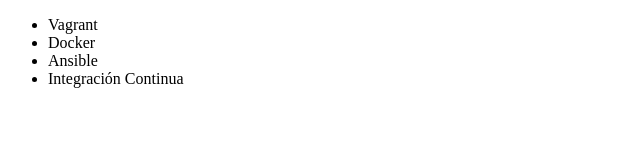
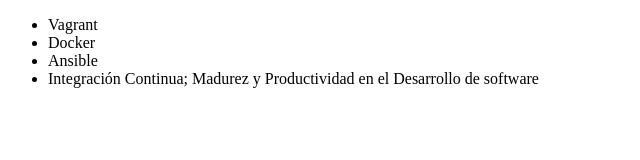
Before and after one commit to LuisRangelO/alura-git, a plain HTML site: page Index.html in a window 1280 px wide. Shown: the whole page, without its empty margins (0-640 px from the left). Drawn offline with Linux system fonts and the light colour scheme.

Commit message:
renombrando curso de Integracion Continua

```diff
--- a/Index.html
+++ b/Index.html
@@ -9,7 +9,7 @@
             <li>Vagrant</li>
             <li>Docker</li>
             <li>Ansible</li>
-            <li>Integración Continua</li>
+            <li>Integración Continua; Madurez y Productividad en el Desarrollo de software</li>
 
     </body>
 </html>
```
